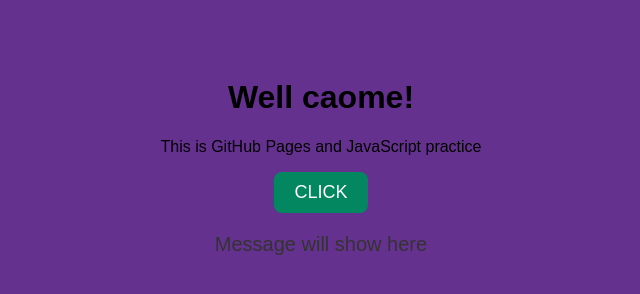
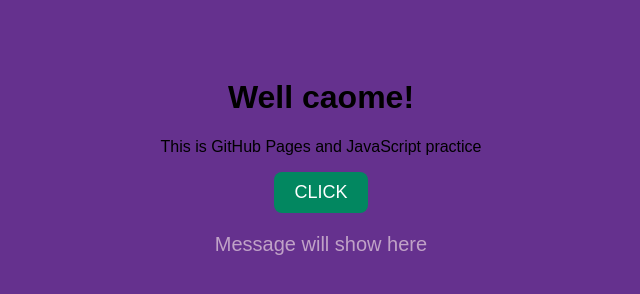
Before and after one commit to Lo0603/lo0603.github.io, a plain HTML site: page index.html in a window 1280 px wide. Shown: the whole page, without its empty margins (319-959 px from the left). Drawn offline with Linux system fonts and the light colour scheme.

Commit message:
tex color change

```diff
--- a/index.html
+++ b/index.html
@@ -28,7 +28,7 @@
         #message {
             margin-top: 20px;
             font-size: 20px;
-            color: #333;
+            color: #c0a2c7;
         }
     </style>
 </head>
```
